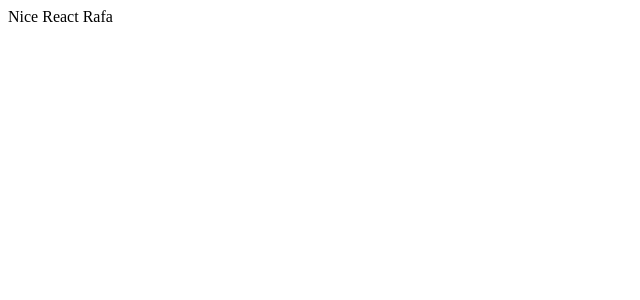
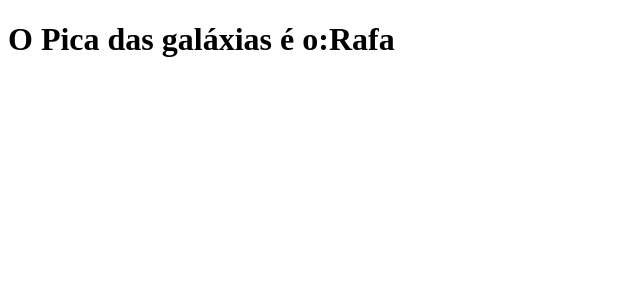
Before and after one commit to Rtheodor/estudoreact, a React (Create React App) app: page / in a window 1280 px wide. Shown: the top 300 px of the page, without its empty margins (0-640 px from the left). Built offline with nearby package versions, Linux system fonts and the light colour scheme.

Commit message:
HTML + JavaScript

```diff
--- a/src/App.js
+++ /dev/null
@@ -1,11 +0,0 @@
-import React from "react";
-
-function App() {
-  return (
-    <div className="App">
-      Nice React Rafa
-    </div>
-  );
-}
-
-export default App;
--- a/src/index.js
+++ b/src/index.js
@@ -1,12 +1,7 @@
 import React from 'react';
 import ReactDOM from 'react-dom';
 
-import App from './App';
-
-
-ReactDOM.render(
-  <React.StrictMode>
-    <App />
-  </React.StrictMode>,
-  document.getElementById('root')
+const fodao ='Rafa'
+const element =<h1>O Pica das galáxias é o:{fodao}</h1>
+ReactDOM.render(element ,document.getElementById('root')
 );
```
